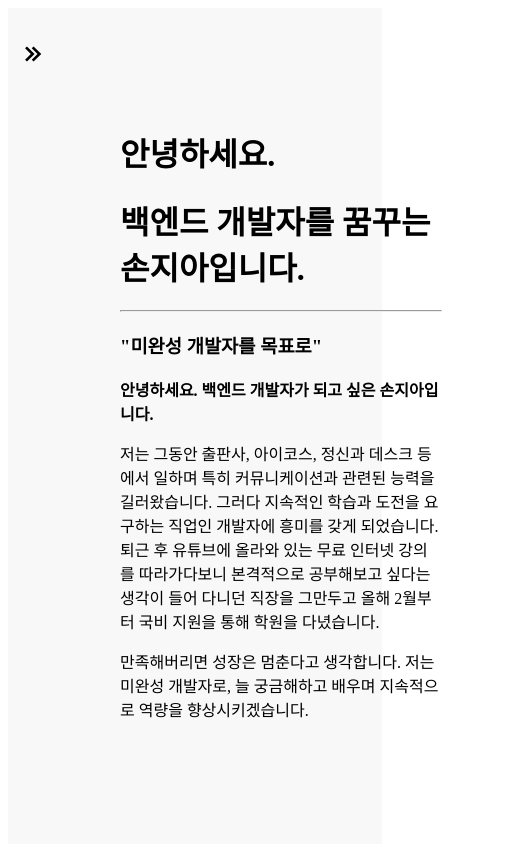
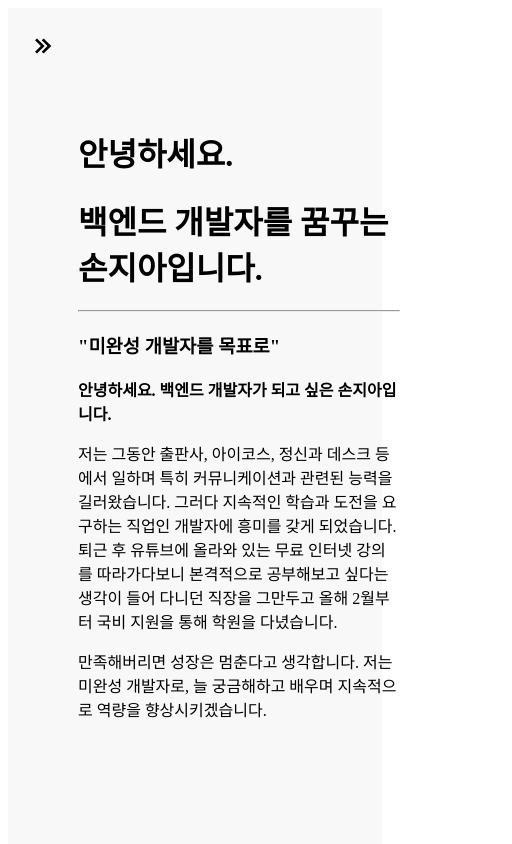
Before and after one commit to jia-son/about-me, a React (Create React App) app: page / in a window 390 px wide. Shown: the top 844 px of the page, 512 px wide, since content can reach past the window. Built offline with nearby package versions, Linux system fonts and the light colour scheme; a web font is replaced by a local one.

Commit message:
스크롤 css 오류 해결

```diff
--- a/src/components/leftComponents/LeftConponents.js
+++ b/src/components/leftComponents/LeftConponents.js
@@ -1,63 +1,3 @@
-// import React, { useEffect, useState } from "react";
-// import './leftComponents.css';
-// import { BiChevronsLeft, BiChevronsRight } from "react-icons/bi";
-
-// const LeftConponents = ({ onMenuItemClick }) => {
-//     const [isMobile, setIsMobile] = useState(window.innerWidth);
-//     const [menu, setMenu] = useState(true);
-
-//     const changeMenu = () => {
-//         const newMenu = !menu;
-//         setMenu(newMenu);
-//     }
-
-//     useEffect(() => {
-//         const handleResize = () => {
-//             setIsMobile(window.innerWidth);
-//         };
-//         window.addEventListener("resize", handleResize);
-
-//         return () => {
-//             window.removeEventListener("resize", handleResize);
-//         };
-//     }, []);
-
-//     const handleItemClick = (pageName) => {
-//         onMenuItemClick(pageName);
-//     }
-
-//     if (!menu && isMobile <= 768) {
-//         return <BiChevronsRight id="menuRightIcon" onClick={changeMenu} />;
-//     }
-
-//     return (
-//         <>
-//         <div className="leftBox">
-//             {isMobile <= 768 ?
-//                 (
-//                     <BiChevronsLeft id="menuIcon" onClick={changeMenu} />
-//                 ) : null
-//             }
-//             <div className="leftBoxInImgBox">
-//                 <div className="imgBox" />
-//                 <h1>손지아</h1>
-//                 <h5>Java 백엔드 개발자</h5>
-//             </div>
-//             <div className="menuBox">
-//                 <p onClick={() => handleItemClick("aboutMe")}>자기소개</p>
-//                 <p onClick={() => handleItemClick("skills")}>기술 스택</p>
-//                 <p onClick={() => handleItemClick("project")}>프로젝트</p>
-//                 <p onClick={() => handleItemClick("career")}>이력</p>
-//                 <p onClick={() => handleItemClick("contact")}>컨택 가능 주소</p>
-//             </div>
-//         </div>
-//         </>
-//     );
-// }
-
-// export default LeftConponents;
-
-
 import React, { useEffect, useState } from "react";
 import './leftComponents.css';
 import { BiChevronsLeft, BiChevronsRight } from "react-icons/bi";
@@ -65,7 +5,6 @@ import { BiChevronsLeft, BiChevronsRight } from "react-icons/bi";
 const LeftConponents = ({ onMenuItemClick }) => {
     const [isMobile, setIsMobile] = useState(window.innerWidth);
     const [menu, setMenu] = useState(true);
-    const [scrollY, setScrollY] = useState(0); // 추가: 스크롤 위치 저장
 
     const changeMenu = () => {
         const newMenu = !menu;
@@ -77,23 +16,16 @@ const LeftConponents = ({ onMenuItemClick }) => {
             setIsMobile(window.innerWidth);
         };
 
-        const handleScroll = () => {
-            // 스크롤 위치를 스크롤 이벤트로 감지하여 저장
-            setScrollY(window.scrollY);
-        };
-
         window.addEventListener("resize", handleResize);
-        window.addEventListener("scroll", handleScroll); // 추가: 스크롤 이벤트 등록
 
         return () => {
             window.removeEventListener("resize", handleResize);
-            window.removeEventListener("scroll", handleScroll); // 추가: 스크롤 이벤트 해제
         };
     }, []);
 
-    // 스크롤 위치에 따라 LeftComponent의 위치 조절
     const leftComponentStyle = {
-        top: scrollY + "px" // 또는 다른 값으로 위치를 설정
+        position: "fixed",
+        top: "0",
     };
 
     const handleItemClick = (pageName) => {
@@ -101,12 +33,12 @@ const LeftConponents = ({ onMenuItemClick }) => {
     }
 
     if (!menu && isMobile <= 768) {
-        return <BiChevronsRight id="menuRightIcon" onClick={changeMenu} />;
+        return <BiChevronsRight id="menuRightIcon" style={leftComponentStyle} onClick={changeMenu} />;
     }
 
     return (
         <>
-        <div className="leftBox" style={leftComponentStyle}> {/* 스타일 적용 */}
+        <div className="leftBox" style={leftComponentStyle}>
             {isMobile <= 768 ?
                 (
                     <BiChevronsLeft id="menuIcon" onClick={changeMenu} />
--- a/src/components/leftComponents/leftComponents.css
+++ b/src/components/leftComponents/leftComponents.css
@@ -21,7 +21,7 @@
         background-image: url(../img/my_face.jpg);
         border-radius: 100px;
         background-size: 150%;
-        background-position: center; /* 이미지를 가운데 정렬 */
+        background-position: center;
         margin: auto;
     }
 
@@ -65,7 +65,7 @@
 /*모바일 환경*/
 @media screen and (max-width: 768px) {
     .leftBox {
-        width: 30vw;
+        width: 40vw;
         height: 100vh;
         background-color: rgb(247, 240, 215);
         text-align: center;
@@ -89,6 +89,7 @@
 
     .menuBox > p {
         padding-top: 15px;
+        cursor: pointer;
     }
 
     #menuIcon {
@@ -103,8 +104,8 @@
 
     #menuRightIcon {
         font-size: 2rem;
-        left : 0;
         margin-top: 30px;
-        margin-left: 10px;
+        margin-left: 20px;
+        position: relative;
     }
 }
--- a/src/components/main/Main.js
+++ b/src/components/main/Main.js
@@ -37,6 +37,7 @@ const Main = () => {
         const handleResize = () => {
             setIsMobile(window.innerWidth);
         };
+
         window.addEventListener("resize", handleResize);
 
         return () => {
@@ -44,9 +45,15 @@ const Main = () => {
         };
     }, []);
 
+    const leftStyle = {
+        top: 0,
+        zIndex: 1,
+        position: isMobile <= 768 && !menu ? "fixed" : "static",
+    };
+
     return (
         <div className="mainBox" ref={mainRef}>
-            <div className="left">
+            <div className="left" style={leftStyle}>
                 {isMobile <= 768 ?
                 (
                     !menu ? <BiChevronsRight id="menuRightIcon" onClick={changeMenu} />
--- a/src/components/main/main.css
+++ b/src/components/main/main.css
@@ -5,6 +5,11 @@
     background-color: rgb(248, 248, 248);
     margin: 0 auto;
     display: flex;
+  }
+
+  .left {
+    flex: 1;
+    margin-right: 350px;
   }
 }
 
@@ -15,19 +20,26 @@
     margin: 0 auto;
     display: flex;
   }
+
+  .left {
+    flex: 1;
+    margin-right: 250px;
+  }
 }
 
 @media screen and (max-width: 768px) {
-  .mainBox {
+  .mobile-menu-open {
     height:max-content;
     background-color: rgb(248, 248, 248);
     margin: 0 auto;
   }
 
+  .left {
+    margin-right: 0;
+  }
+
   #menuRightIcon {
     font-size: 2rem;
-    left : 0;
-    margin-top: 30px;
-    margin-left: 10px;
+    position: relative;
   }
 }
--- a/src/components/menu/skills/skills.css
+++ b/src/components/menu/skills/skills.css
@@ -142,7 +142,8 @@
 
   .skillsLeftCard,
   .skillsRightCard {
-    height: 210px;
+    /* height: 210px; */
+    height: max-content;
     background-color: #ffffff;
     padding: 20px;
     margin-bottom: 20px;
@@ -208,7 +209,8 @@
 
   .skillsLeftCard,
   .skillsRightCard {
-    height: 190px;
+    /* height: 190px; */
+    height: max-content;
     background-color: #ffffff;
     padding: 20px;
     margin-bottom: 20px;
```
